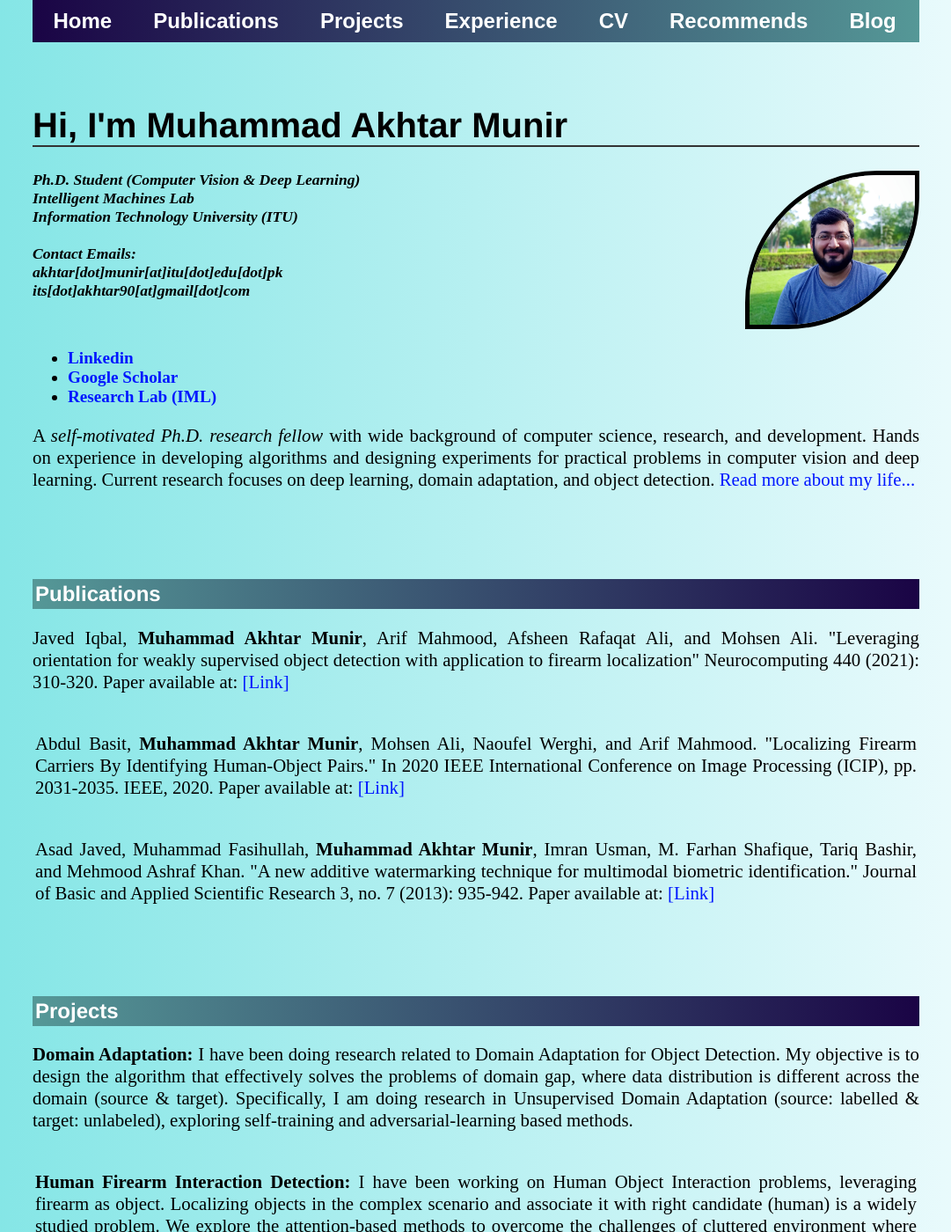
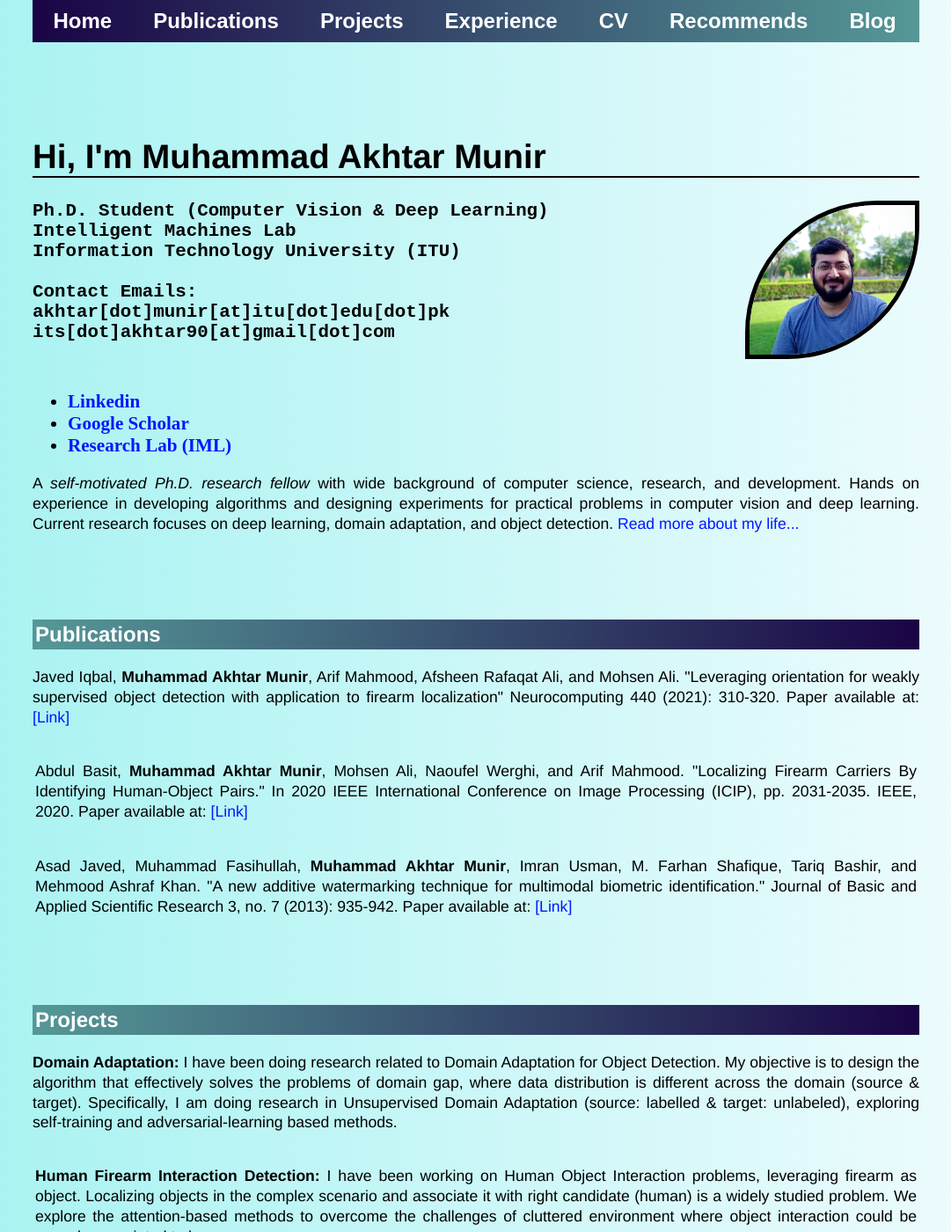
Before and after one commit to akhtarvision/akhtarvision.github.io, a Jekyll site: the page built from index.html, in a window 1280 px wide and 1400 px high. Shown: the whole window at 88% size, without its empty margins (99-1180 px from the left). Built offline with Jekyll 4.4.1, drawn with Linux system fonts in a browser that asks for light colours.

Commit message:
Update main.css

```diff
--- a/css/main.css
+++ b/css/main.css
@@ -2,10 +2,10 @@ body {
     margin: 60px auto;
     width: 63rem;
     padding: 0 2rem;
-/*     width: 63rem; */
-/*     background-color: #000; */
-/*     background-color: gr; */
-    background-image: linear-gradient(to right, #7CE4E4, #f2fcfe);
+    /*     width: 63rem; */
+    /*     background-color: #000; */
+    /*     background-color: gr; */
+    background-image: linear-gradient(to right, #A4F2F1, #f2fcfe);
 }
 nav ul, footer ul {
     font-family:'Arial', 'Sans-Serif';
@@ -22,6 +22,7 @@ nav ul, footer ul {
 nav ul li, footer ul li {
     display: inline-block;
     margin-right: 20px;
+/*     font-size: 1.3em; */
 /*     background-clip: padding-box; */
 }
 a {
@@ -33,18 +34,23 @@ a:hover {
     text-decoration: underline;
 }
 h1 {
-    padding-top : 60px;
-    font-size: 2.5em;
+    padding-top : 6rem;
+    font-size: 2.4em;
     font-family:'Helvetica', 'Arial', 'Sans-Serif';
-    border-bottom: 2px solid #333
+    border-bottom: 2px solid #000
 }
 p {
     text-align: justify;
-    font-size: 1.3em;
-    line-height: 1.2em;
+    font-size: 1.1em;
+    line-height: 1.3em;
     color: #000000;
+    font-family:'Helvetica', 'Arial', 'Sans-Serif';
+
 }
-
+li{
+  font-size: 1.1em;
+/*   font-family:'Helvetica', 'Arial', 'Sans-Serif'; */
+}
 h2 {
 /*     font-size: 2.5em; */
     font-family:'Helvetica', 'Arial', 'Sans-Serif';
@@ -68,6 +74,7 @@ ul.posts {
 
 ul.posts li {
     list-style: none;
+/*     font-size: 1.8em; */
 }
 
 .roundImg {
@@ -76,9 +83,11 @@ ul.posts li {
 }
 
 address {
-    font-size: 1.1em;
-    font-family:'Sans-Serif';
+    font-size: 1.3em;
+/*     font-family: 'Helvetica', 'Arial', 'Sans-Serif'; */
+    font-family: 'Courier New', 'Lucida Console' , 'Monaco';
     font-weight: bold;
+    font-style: normal;
 }
 
 .social{
```
